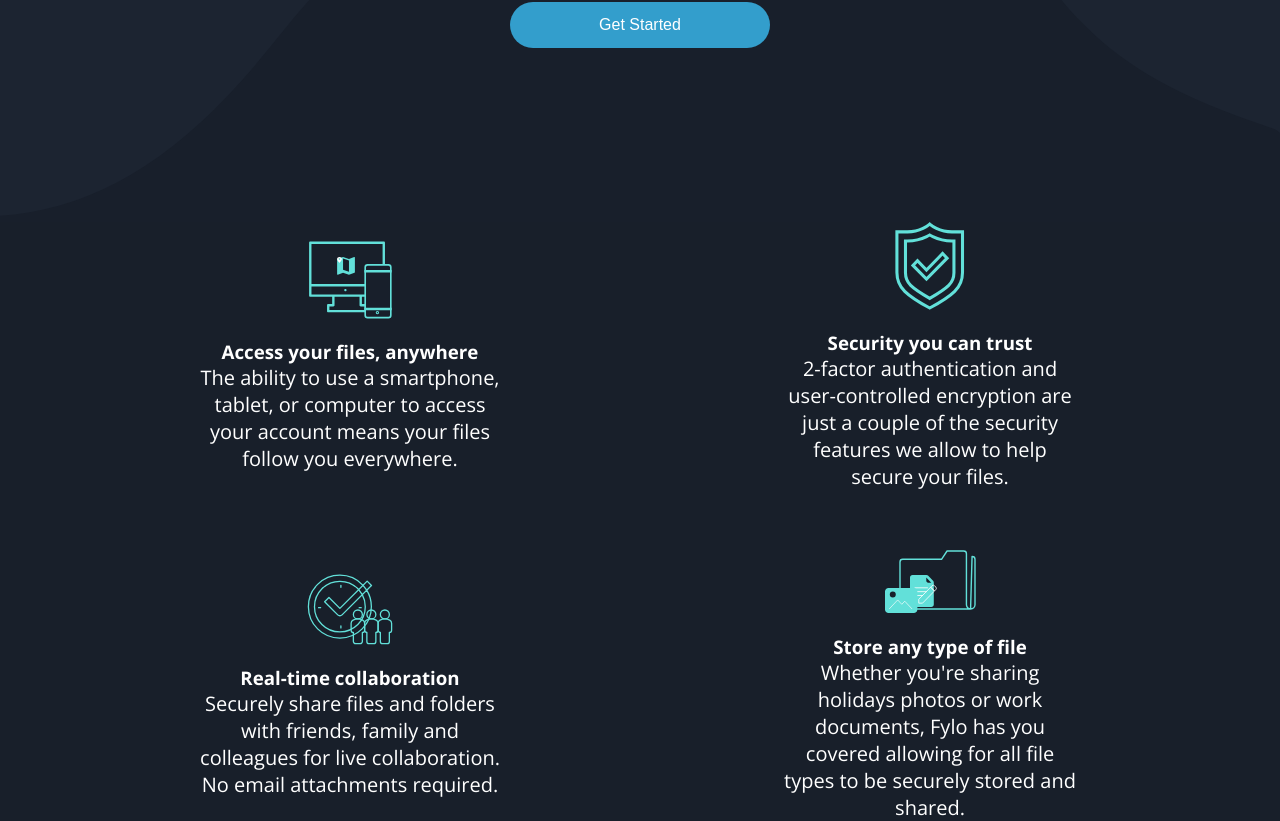
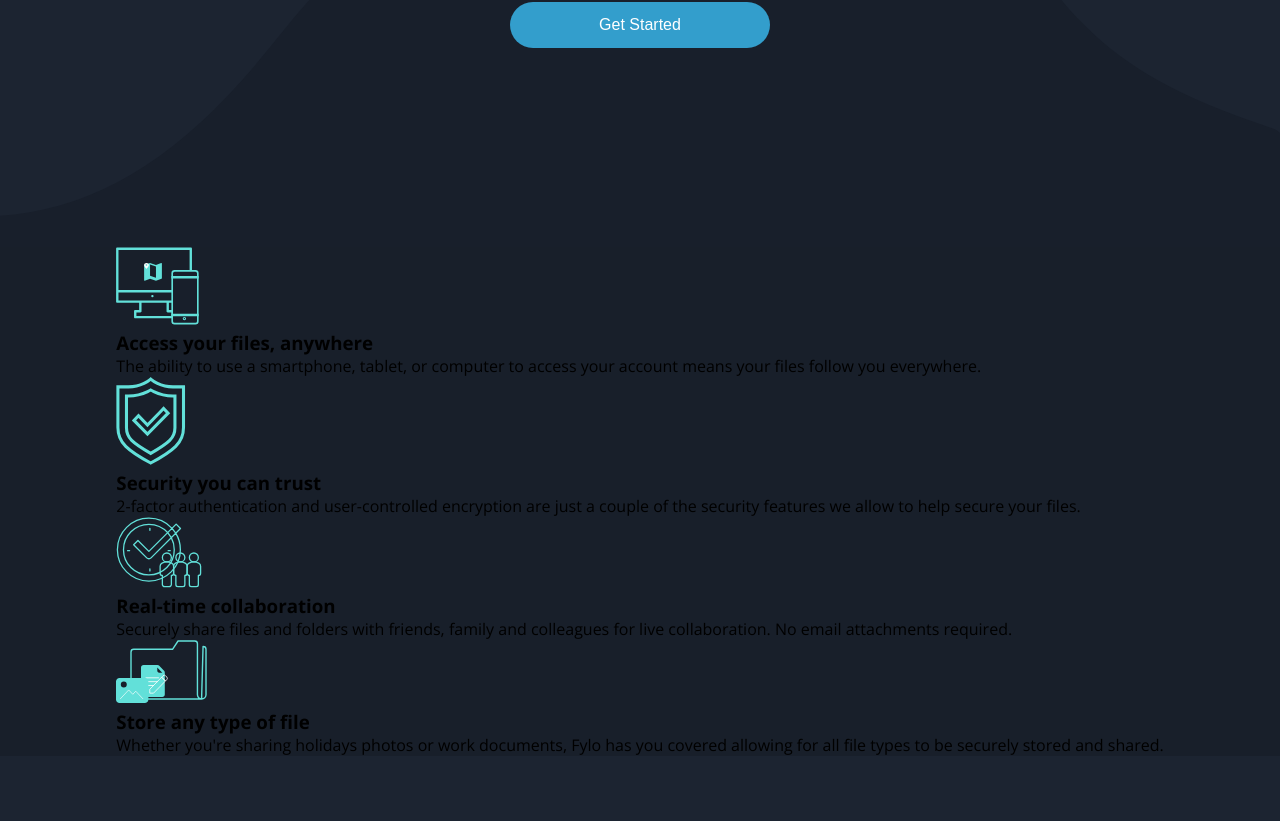
Before and after one commit to data-sets/fylo-dark-theme, a React (Create React App) app: page / in a window 1280 px wide. Shown: the part 938-1759 px from the top of the page. After the commit the page ends 1694 px from the top, so only its background shows below. Built offline with nearby package versions, Linux system fonts and the light colour scheme.

Commit message:
testing: font size

```diff
--- a/src/scss/globals/_main.scss
+++ b/src/scss/globals/_main.scss
@@ -101,22 +101,7 @@ button {
       display: grid;
       justify-content: center;
       align-items: center;
-      grid-template-columns: repeat(auto-fit, minmax(420px, 1fr));
-      gap: 60px;
-      position: relative;
-      margin-top: -30px;
-      li {
-        padding: 0 60px;
-        color: v.$white;
-        text-align: center;
-        img {
-          padding-bottom: 15px;
-        }
-        p {
-          padding-inline: 50px;
-          font-size: 1.25rem;
-        }
-      }
+
     }
   }
   &__footer--section {
```
Also changed, not shown: src/dist/style.css, 1 other file (tests, documents, lock files or other folders).
